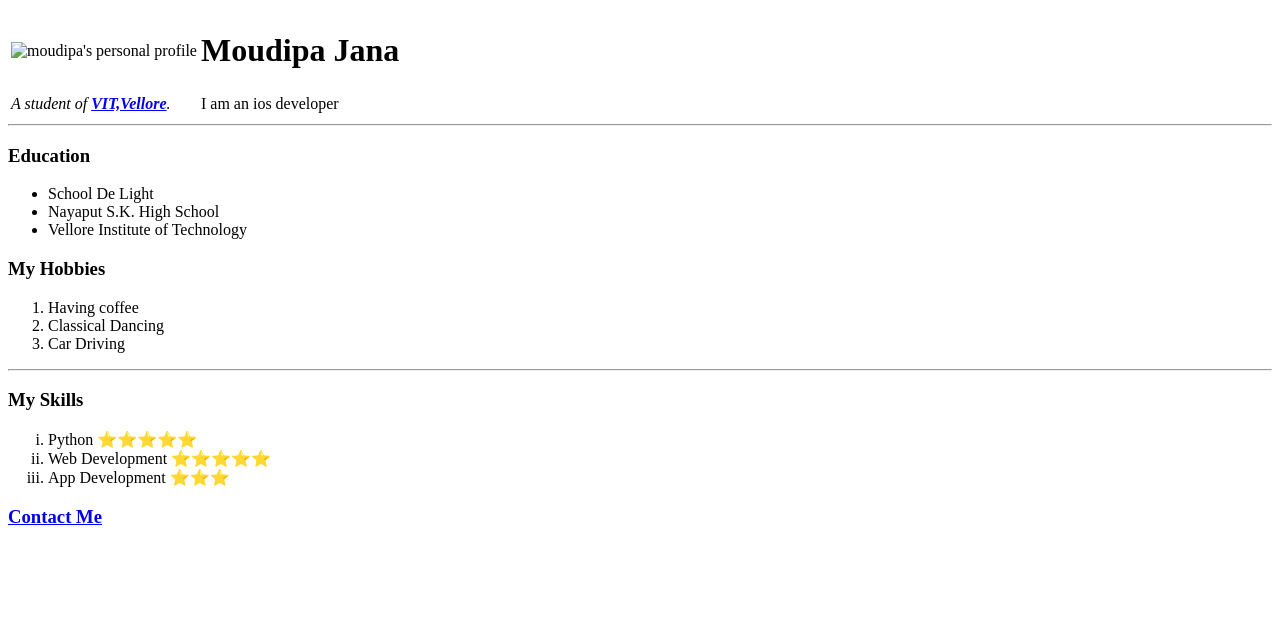
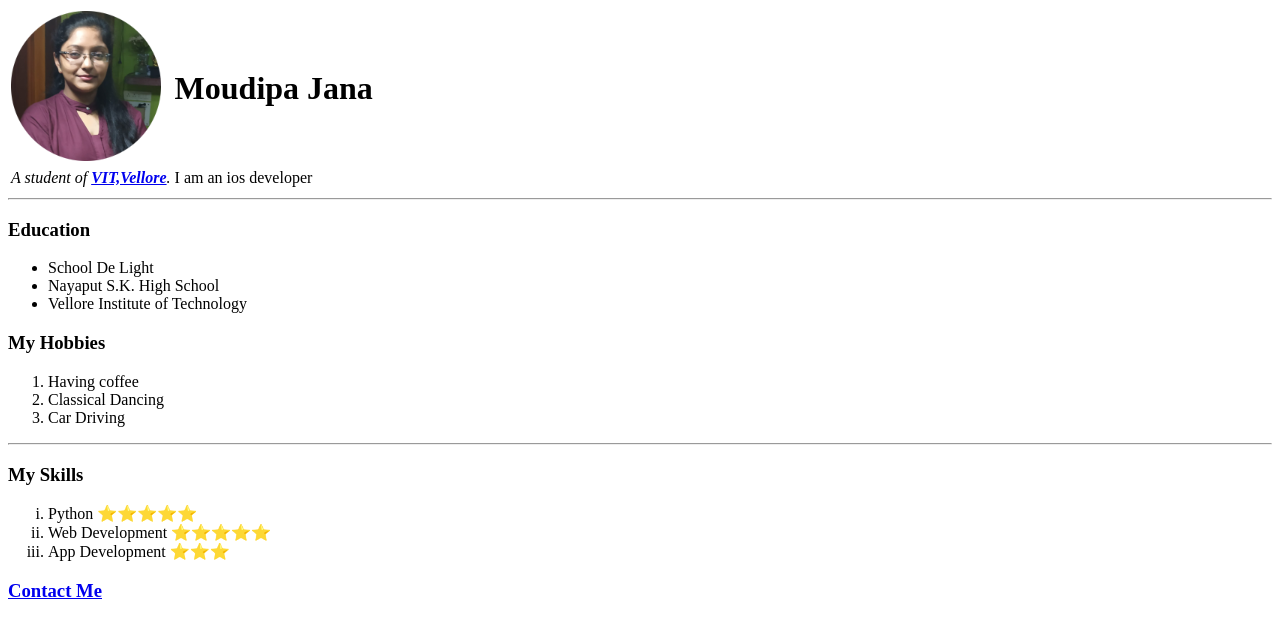
Before and after one commit to Moudipa01/cv, a plain HTML site: page index.html in a window 1280 px wide. Drawn offline with Linux system fonts and the light colour scheme.

Commit message:
Update index.html

```diff
--- a/index.html
+++ b/index.html
@@ -7,7 +7,7 @@
   <body>
     <table>
       <tr>
-        <td><img src="image\image.png" alt="moudipa's personal profile"></td>
+        <td><img src="images\image.png" alt="moudipa's personal profile"></td>
         <td><h1>Moudipa Jana</h1></td>
       </tr>
       <tr>
```
